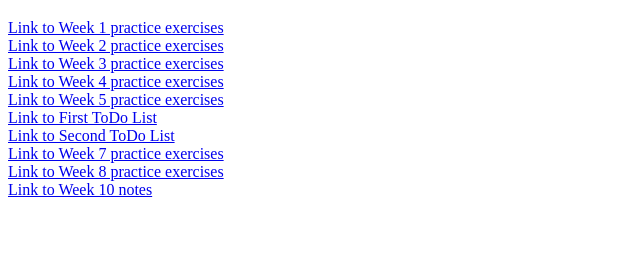
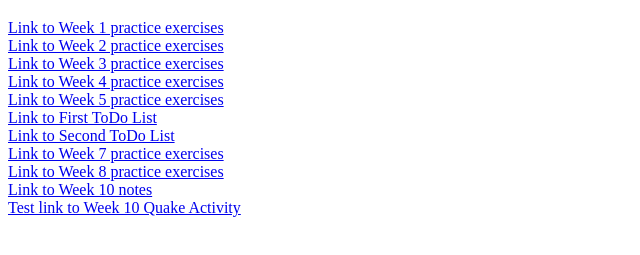
Before and after one commit to naishihchen/WDD330Portfolio, a plain HTML site: page index.html in a window 1280 px wide. Shown: the part 61-316 px from the top of the page, without its empty margins (0-640 px from the left). Drawn offline with Linux system fonts and the light colour scheme.

Commit message:
Added link to team activity

```diff
--- a/index.html
+++ b/index.html
@@ -24,5 +24,7 @@
 		<br>
 		<a href="week10exercises.html">Link to Week 10 notes</a>
 		<br>
+		<a href="Week10TeamActivity/week10ta.html">Test link to Week 10 Quake Activity</a>
+		<br>
 	</body>
 </html>
```
